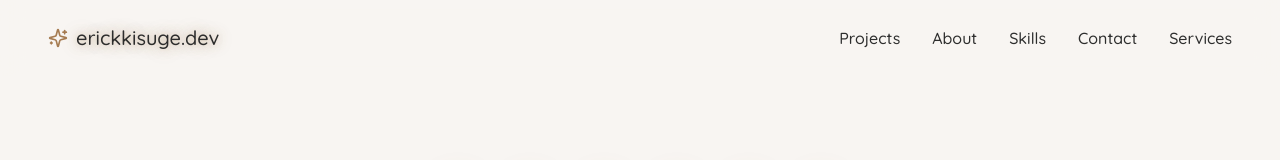
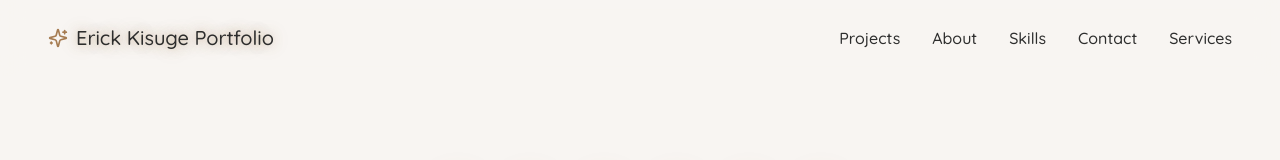
Before and after one commit to kisugez/Newportfolio, a Next.js app: page / in a window 1280 px wide. Shown: the top 160 px of the page. Built offline with nearby package versions, Linux system fonts and the light colour scheme.

Commit message:
name update

```diff
--- a/app/page.tsx
+++ b/app/page.tsx
@@ -124,7 +124,7 @@ const [message, setMessage] = useState("");
             >
               <Link href="/" className="flex items-center gap-2">
                 <Sparkles className="h-5 w-5 text-[#a67c52]" />
-                <span className="glow-text">erickkisuge.dev</span>
+                <span className="glow-text">Erick Kisuge Portfolio</span>
               </Link>
             </motion.div>
 
```
